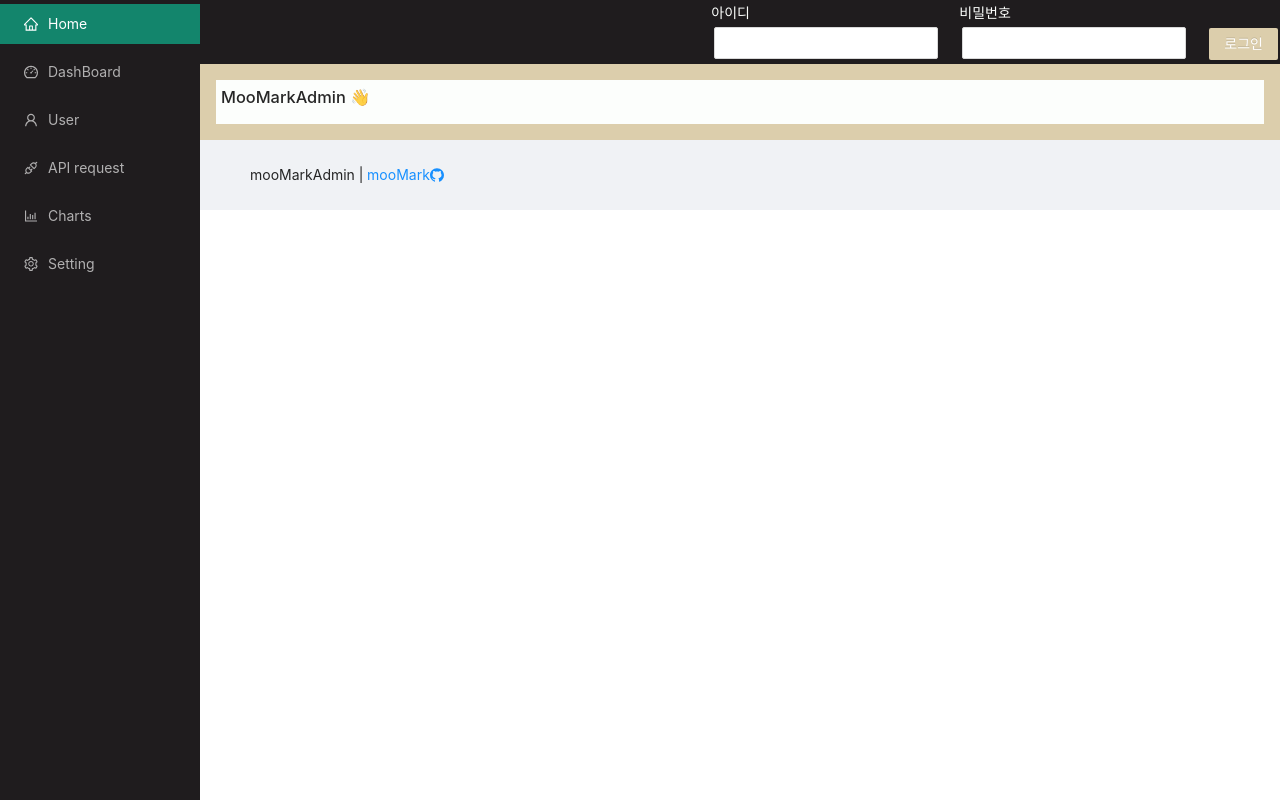
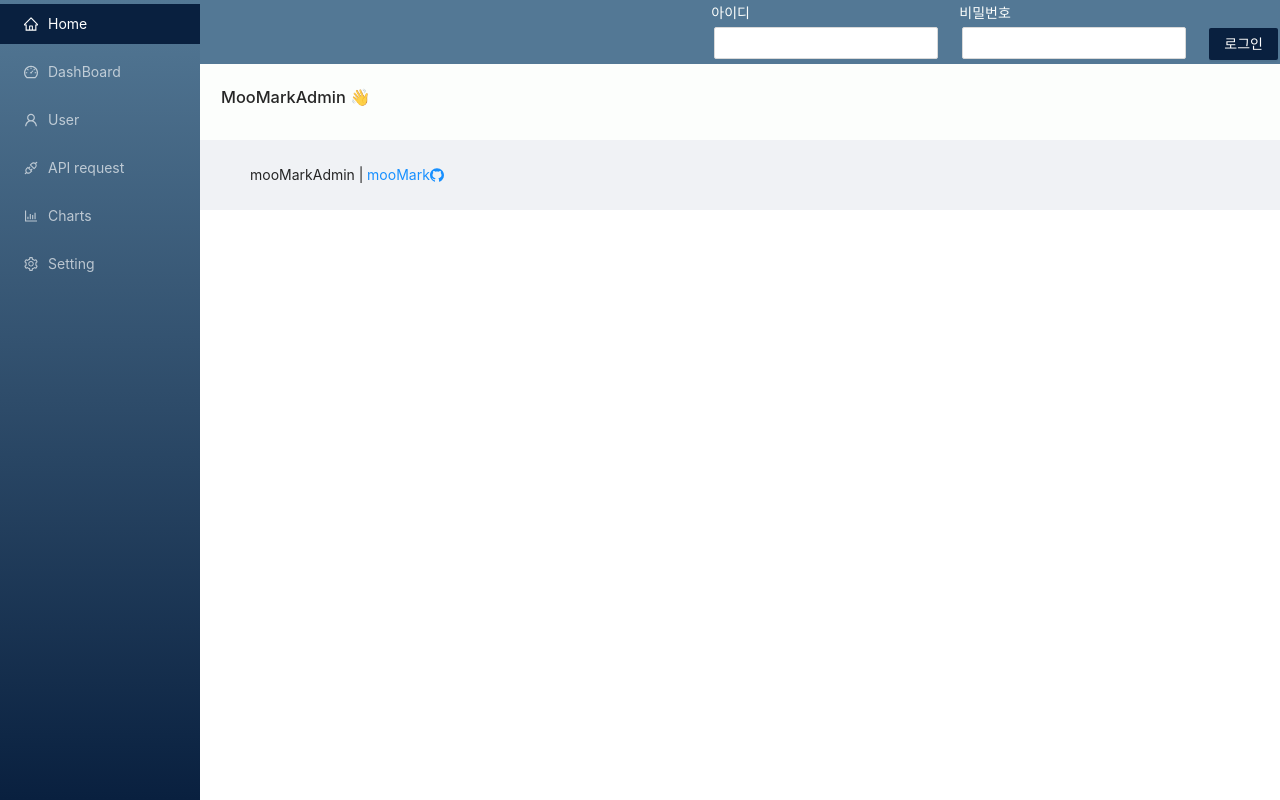
Before and after one commit to blackcowmoo/moo-mark-admin-frontend, a Next.js app: page / in a window 1280 px wide. Built offline with nearby package versions, Linux system fonts and the light colour scheme.

Commit message:
change style

```diff
--- a/components/AppLayout.tsx
+++ b/components/AppLayout.tsx
@@ -11,7 +11,7 @@ const AdminLayout: React.FunctionComponent = ({ children }) => {
   return (
     <Layout className={style.appLayout}>
       <AdminSider />
-      <Layout className="site-layout" style={{ marginLeft: 200, backgroundColor: '#DCCEAC' }}>
+      <Layout className={style.pageLayout} style={{ marginLeft: 200, backgroundColor: '#FCFEFC' }}>
         <AdminHeader/>
         <Content style={{ display: 'flex', padding: '5px', margin: '16px 16px', overflow: 'initial', backgroundColor: '#FCFEFC' }}> {children}</Content>
         <Footer>
--- a/styles/adminSider.module.scss
+++ b/styles/adminSider.module.scss
@@ -3,18 +3,18 @@
 
 
 .appLayout {
-  .site-layout{
+  .pageLayout{
     background-color: $document-background;
     background-color: black;
   }
-
 }
 
 
 
 .customlayout {
   .sider {
-    background-color: $menu-color;
+    // background-color: $menu-color;
+    background-image: $sider-background;
     overflow: auto;
     height: 100vh;
     position: fixed;
--- a/styles/app.scss
+++ b/styles/app.scss
@@ -1,9 +1,12 @@
-$selected-menu-color: #13856C;
+$selected-menu-color:#09203f;
+$menu-color: #537895;
+$sider-background: linear-gradient(to top, #09203f 0%, #537895 100%);
 $document-background : #FCFEFC;
-$page-background: #BBB2A3;
-$button-color: #DCCEAC;
-$menu-color: #1F1C1E;
-$layout-font-color: #FCFEFC;
+$page-background: #FCFEFC;
+$button-color: #09203f;
+$selected-font-color: white;
+$layout-font-color: black;
+
 
 .ant-menu-dark.ant-menu-dark:not(.ant-menu-horizontal) .ant-menu-item-selected{
   background: $selected-menu-color;
--- a/styles/loginForm.module.scss
+++ b/styles/loginForm.module.scss
@@ -8,7 +8,7 @@
   flex-direction: row;
   justify-content: flex-end;
   align-items: flex-end;
-  background-color: $menu-color;
+  background-color: transparent;
   label {
     color: #FCFEFC;
   }
```
